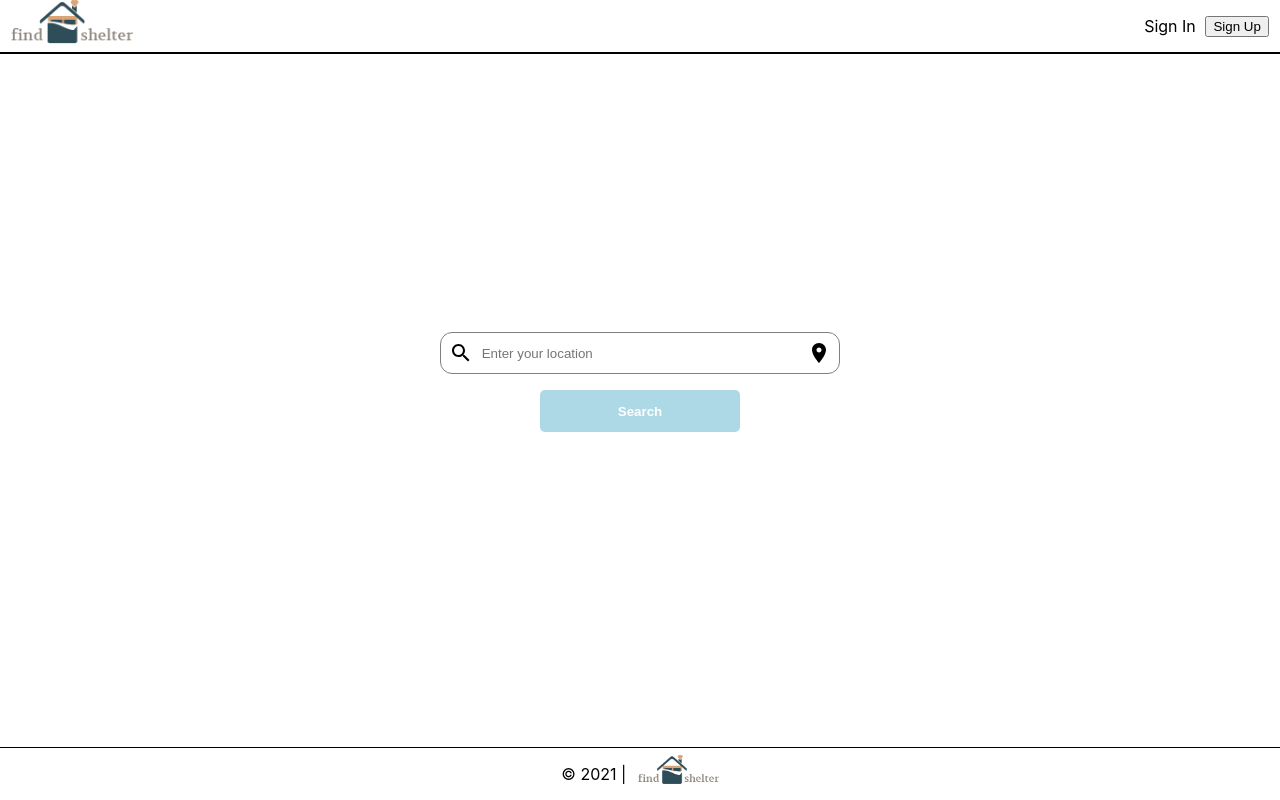
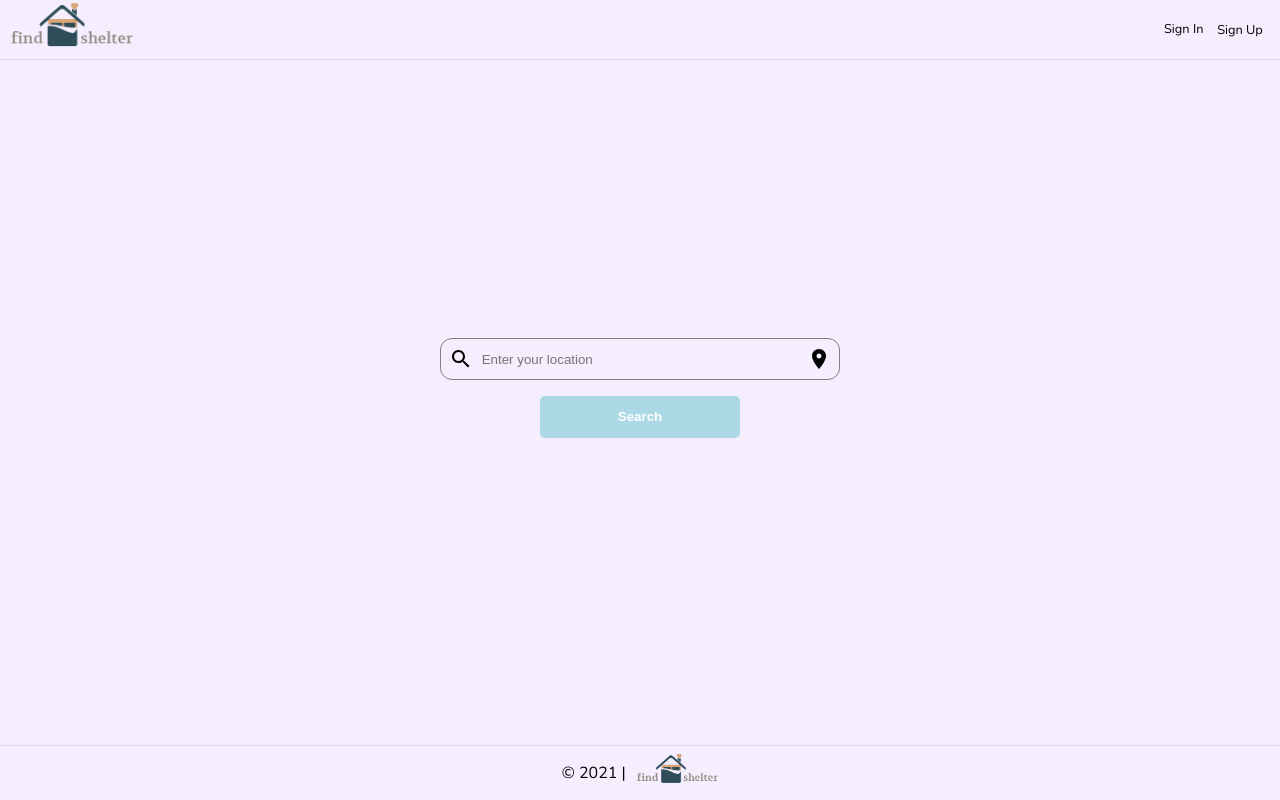
Before and after one commit to shaunpurslow/findShelter, a React (Create React App) app in the folder client/: page / in a window 1280 px wide. Built offline with nearby package versions, Linux system fonts and the light colour scheme.

Commit message:
update components and styles

```diff
--- a/client/public/index.html
+++ b/client/public/index.html
@@ -5,11 +5,13 @@
   <meta charset="utf-8" />
   <link rel="icon" href="%PUBLIC_URL%/favicon.ico" />
   <meta name="viewport" content="width=device-width, initial-scale=1" />
-  <title>React App</title>
+  <link rel="preconnect" href="https://fonts.googleapis.com">
+<link rel="preconnect" href="https://fonts.gstatic.com" crossorigin>
+<link href="https://fonts.googleapis.com/css2?family=Nunito:wght@300&display=swap" rel="stylesheet">
+  <title>findShelter</title>
 </head>
 
 <body>
-  <noscript>You need to enable JavaScript to run this app.</noscript>
   <div id="root"></div>
 </body>
 
--- a/client/src/App.tsx
+++ b/client/src/App.tsx
@@ -10,22 +10,18 @@ function App() {
   return (
     <Router>
       <div className='App'>
-        {/* Header */}
-        <Header />
         <Switch>
-          {/* Search */}
+          {/* Main Page */}
           <Route exact path='/'>
+            <Header />
             <Search />
+            <Footer />
           </Route>
-
           {/* Register */}
           <Route path='/register'>
             <Register />
           </Route>
         </Switch>
-
-        {/*Footer  */}
-        <Footer />
       </div>
     </Router>
   );
--- a/client/src/components/Header.tsx
+++ b/client/src/components/Header.tsx
@@ -7,7 +7,7 @@ const Header = () => {
       {/* left */}
       <div className='nav__image'>
         <Link to='/'>
-          <img src='/img/find-shelter.png' alt='' />
+          <img src='/img/find-shelter.png' alt='logo' />
         </Link>
       </div>
 
--- a/client/src/components/Register.tsx
+++ b/client/src/components/Register.tsx
@@ -2,9 +2,9 @@ import '../styles/Register.scss';
 
 const Register = () => {
   return (
-    <div>
-      <h1>hello</h1>
-    </div>
+    <main className='register__container'>
+
+    </main>
   );
 };
 
--- a/client/src/components/Search.tsx
+++ b/client/src/components/Search.tsx
@@ -4,7 +4,7 @@ import LocationOnIcon from '@material-ui/icons/LocationOn';
 
 const Search = () => {
   return (
-    <main>
+    <main className='search__container'>
       <div className='container'>
         <div className='search__bar'>
           <SearchIcon />
--- a/client/src/styles/App.scss
+++ b/client/src/styles/App.scss
@@ -3,10 +3,10 @@
 
 .App-header {
   @include displayFlex(space-between, center, row);
-  background-color: $red;
   color: white;
 }
 
 body {
-
+  background-color: $col-light;
+  font-family: $font-stack;
 }
--- a/client/src/styles/Footer.scss
+++ b/client/src/styles/Footer.scss
@@ -1,6 +1,8 @@
+@import './variables';
+
 footer {
   .copyright {
-    border-top: 1px solid black;
+    border-top: 1px solid $col-medium;
     text-align: center;
     position: absolute;
     bottom: 0;
--- a/client/src/styles/Header.scss
+++ b/client/src/styles/Header.scss
@@ -1,28 +1,45 @@
+@import './variables';
+
 header {
   display: flex;
   align-items: space-between;
   justify-content: space-between;
-  border-bottom: 2px solid black;
+  border-bottom: 1px solid $col-medium;
 
   .nav__image,
   .nav__right {
     display: flex;
     align-items: center;
-    margin: 0 0.7em;
+    margin: .2em 0.7em;
+    justify-content: center;
+  }
+  .sign__in,
+  .sign__up {
+    font-size: .8em;
+    cursor: pointer;
+    font-family: $font-stack;
   }
 
-  h1 {
-    font-size: 1em;
-    margin-left: 0.2em;
+  .sign__in:hover,
+  .sign__up:hover {
+    background-color: $col-medium;
   }
-
   .sign__in {
     margin-right: 0.6em;
   }
 
+  .sign__up {
+    background-color: $col-light;
+    border: none;
+    margin-bottom: .1em;
+  }
+
+
   img {
     width: 100%;
     height: 45px;
-    margin-bottom: 0.2em;
+    margin-bottom: 0.1em;
   }
+
+
 }
--- a/client/src/styles/Register.scss
+++ b/client/src/styles/Register.scss
@@ -0,0 +1,3 @@
+.register__container {
+
+}
--- a/client/src/styles/Search.scss
+++ b/client/src/styles/Search.scss
@@ -1,4 +1,6 @@
-main {
+@import './variables';
+
+.search__container {
   display: flex;
   flex-direction: column;
   justify-content: center;
@@ -40,6 +42,7 @@ main {
     border: none;
     flex-grow: 1;
     margin-left: 0.5em;
+    background-color: $col-light;
 
     &:focus {
     outline: none;
--- a/client/src/styles/_variables.scss
+++ b/client/src/styles/_variables.scss
@@ -1,6 +1,9 @@
 // This are color variables
-  $blue: #5429CC;
-  $red: #cc2947;
+  $col-light: #F4EEFF;
+  $col-medium: #DCD6F7;
+  $col-medium-dark: #A6B1E1;
+  $col-dark: #424874;
+  $font-stack: 'Nunito', sans-serif;
 
 // This are functions to use
   @mixin allFlexCenter {
--- a/client/src/styles/global.scss
+++ b/client/src/styles/global.scss
@@ -20,7 +20,7 @@ body {
 
 }
 
-/* Por default o CSS nao importa a fonte para esses elementos */
+
 body, input, textarea, button {
   font-family: 'Poppins', sans-serif;
   font-weight: 400;
@@ -31,7 +31,7 @@ h1, h2, h3, h4, h5, h6, strong {
 }
 
 button {
-  cursor: pointer; // clicável
+  cursor: pointer;
 }
 
 [disabled] {
```
